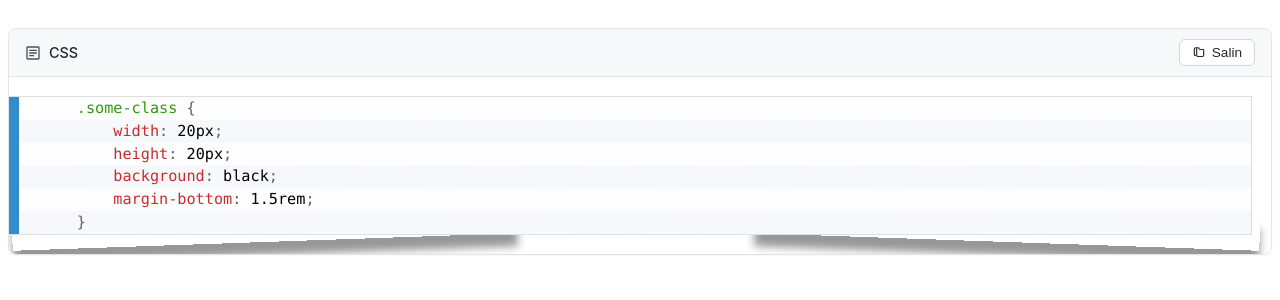
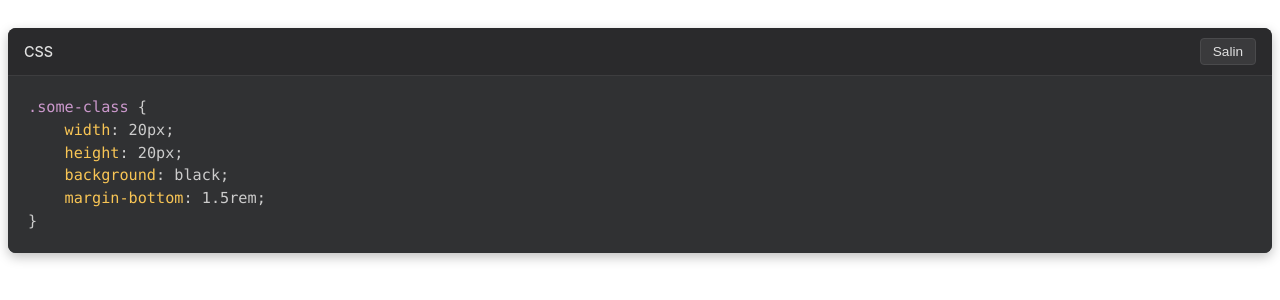
Before and after one commit to sugengprianto/html, a plain HTML site: page index.html in a window 1280 px wide. Drawn offline with nearby package versions, Linux system fonts and the light colour scheme.

Commit message:
Update index.html

```diff
--- a/index.html
+++ b/index.html
@@ -3,48 +3,40 @@
 <head>
     <meta charset="UTF-8">
     <meta name="viewport" content="width=device-width, initial-scale=1.0">
-    <title>Code Highlight Premium</title>
+    <title>Code Highlight Dark Theme</title>
 
-    <!-- Prism CSS dengan tema yang lebih modern -->
-    <link href="https://cdnjs.cloudflare.com/ajax/libs/prism/1.24.1/themes/prism-coy.min.css" rel="stylesheet" />
-    <!-- Prism JS + plugins -->
+    <!-- Prism CSS tanpa line numbers -->
+    <link href="https://cdnjs.cloudflare.com/ajax/libs/prism/1.24.1/themes/prism-tomorrow.min.css" rel="stylesheet" />
+    <!-- Prism JS -->
     <script src="https://cdnjs.cloudflare.com/ajax/libs/prism/1.24.1/prism.min.js"></script>
     <script src="https://cdnjs.cloudflare.com/ajax/libs/prism/1.24.1/components/prism-css.min.js"></script>
-    <script src="https://cdnjs.cloudflare.com/ajax/libs/prism/1.24.1/plugins/line-numbers/prism-line-numbers.min.js"></script>
 
     <style>
-        /* === VARIABEL DESAIN === */
+        /* === VARIABEL WARNA === */
         :root {
-            --border-color: #e1e4e8;
-            --header-bg: #f6f8fa;
-            --header-text: #24292e;
-            --btn-bg: #ffffff;
-            --btn-border: #d1d5da;
-            --btn-text: #24292e;
-            --btn-hover: #f3f4f6;
-            --success-bg: #f0fff4;
-            --success-border: #34d058;
-            --success-text: #22863a;
-            --error-bg: #ffeef0;
-            --error-border: #d73a49;
-            --error-text: #cb2431;
+            --bg-dark: #303133;
+            --header-dark: #2a2a2c;
+            --border-dark: #3d3d3f;
+            --text-light: #e0e0e0;
+            --btn-bg: #3a3a3c;
+            --btn-border: #4a4a4c;
+            --btn-text: #e0e0e0;
+            --btn-hover: #4a4a4c;
+            --success-bg: #1e3a1e;
+            --success-border: #2d5a2d;
+            --error-bg: #3a1e1e;
+            --error-border: #5a2d2d;
         }
 
         /* === STRUKTUR UTAMA === */
-        .code-premium {
+        .code-dark {
             position: relative;
             margin: 1.75rem 0;
             border-radius: 8px;
-            border: 1px solid var(--border-color);
             overflow: hidden;
-            box-shadow: 0 1px 3px rgba(0, 0, 0, 0.04);
-            background: white;
+            box-shadow: 0 4px 12px rgba(0, 0, 0, 0.25);
+            background: var(--bg-dark);
             transition: all 0.2s ease;
-        }
-
-        .code-premium:hover {
-            box-shadow: 0 3px 12px rgba(0, 0, 0, 0.08);
-            border-color: #d0d7de;
         }
 
         /* === HEADER === */
@@ -53,12 +45,12 @@
             justify-content: space-between;
             align-items: center;
             padding: 10px 16px;
-            background: var(--header-bg);
-            border-bottom: 1px solid var(--border-color);
+            background: var(--header-dark);
+            border-bottom: 1px solid var(--border-dark);
             font-family: -apple-system, BlinkMacSystemFont, "Segoe UI", Roboto, Helvetica, Arial, sans-serif;
             font-size: 0.9rem;
             font-weight: 500;
-            color: var(--header-text);
+            color: var(--text-light);
         }
 
         .language-tag {
@@ -67,70 +59,57 @@
             gap: 8px;
         }
 
-        .language-icon {
-            width: 16px;
-            height: 16px;
-            opacity: 0.8;
-        }
-
         /* === TOMBOL SALIN === */
         .copy-btn {
             padding: 5px 12px;
             background: var(--btn-bg);
             border: 1px solid var(--btn-border);
-            border-radius: 6px;
+            border-radius: 4px;
             cursor: pointer;
             font-size: 0.85rem;
             font-weight: 500;
             color: var(--btn-text);
-            transition: all 0.2s cubic-bezier(0.3, 0, 0.5, 1);
-            display: flex;
-            align-items: center;
-            gap: 6px;
+            transition: all 0.2s ease;
         }
 
         .copy-btn:hover {
             background: var(--btn-hover);
-            border-color: #c9cdd3;
-        }
-
-        .copy-btn svg {
-            width: 14px;
-            height: 14px;
+            border-color: #5a5a5c;
         }
 
         /* === AREA KODE === */
-        .code-content {
-            position: relative;
-        }
-
         pre[class*="language-"] {
             margin: 0;
             padding: 1.25rem;
             overflow-x: auto;
-            background: white;
+            background: var(--bg-dark) !important;
             font-size: 0.95rem;
             border-radius: 0 !important;
+        }
+
+        /* Menghilangkan highlight line number */
+        .line-numbers .line-numbers-rows {
+            display: none;
         }
 
         /* === STATUS TOMBOL === */
         .copy-success {
             background: var(--success-bg) !important;
             border-color: var(--success-border) !important;
-            color: var(--success-text) !important;
+            color: #4caf50 !important;
         }
 
         .copy-error {
             background: var(--error-bg) !important;
             border-color: var(--error-border) !important;
-            color: var(--error-text) !important;
+            color: #f44336 !important;
         }
 
         /* === RESPONSIF === */
         @media (max-width: 768px) {
-            .code-premium {
+            .code-dark {
+                margin: 1.25rem 0;
                 border-radius: 6px;
-                margin: 1.25rem 0;
             }
 
             pre[class*="language-"] {
@@ -148,83 +127,47 @@
                 font-size: 0.8rem;
             }
         }
-
-        /* === ANIMASI === */
-        @keyframes fadeIn {
-            from { opacity: 0; transform: translateY(-2px); }
-            to { opacity: 1; transform: translateY(0); }
-        }
-
-        .code-premium {
-            animation: fadeIn 0.3s ease-out;
-        }
     </style>
 </head>
 <body>
-    <div class="code-premium">
+    <div class="code-dark">
         <div class="code-header">
             <div class="language-tag">
-                <svg class="language-icon" viewBox="0 0 24 24" fill="none" xmlns="http://www.w3.org/2000/svg">
-                    <path d="M4 3H20C20.5523 3 21 3.44772 21 4V20C21 20.5523 20.5523 21 20 21H4C3.44772 21 3 20.5523 3 20V4C3 3.44772 3.44772 3 4 3Z" stroke="currentColor" stroke-width="2"/>
-                    <path d="M7 8H17" stroke="currentColor" stroke-width="2" stroke-linecap="round"/>
-                    <path d="M7 12H17" stroke="currentColor" stroke-width="2" stroke-linecap="round"/>
-                    <path d="M7 16H13" stroke="currentColor" stroke-width="2" stroke-linecap="round"/>
-                </svg>
                 <span>CSS</span>
             </div>
             <button class="copy-btn" onclick="copyCode(this)">
-                <svg viewBox="0 0 24 24" fill="none" xmlns="http://www.w3.org/2000/svg">
-                    <path d="M8 4V16C8 17.1046 8.89543 18 10 18H18C19.1046 18 20 17.1046 20 16V7C20 6.44772 19.5523 6 19 6H14C12.8954 6 12 5.10457 12 4V4C12 3.44772 11.5523 3 11 3H6C4.89543 3 4 3.89543 4 5V15C4 15.5523 4.44772 16 5 16H6" stroke="currentColor" stroke-width="2" stroke-linecap="round" stroke-linejoin="round"/>
-                </svg>
                 Salin
             </button>
         </div>
-        <div class="code-content">
-            <pre class="line-numbers"><code class="language-css">.some-class {
+        <pre><code class="language-css">.some-class {
     width: 20px;
     height: 20px;
     background: black;
     margin-bottom: 1.5rem;
 }</code></pre>
-        </div>
     </div>
 
     <script>
         function copyCode(button) {
-            const codeBlock = button.closest('.code-premium').querySelector('code');
+            const codeBlock = button.closest('.code-dark').querySelector('code');
             const textToCopy = codeBlock.textContent;
 
-            // Simpan elemen SVG asli
-            const originalSvg = button.innerHTML;
-
             navigator.clipboard.writeText(textToCopy).then(() => {
-                // Ubah tampilan tombol saat berhasil
-                button.innerHTML = `
-                    <svg viewBox="0 0 24 24" fill="none" xmlns="http://www.w3.org/2000/svg">
-                        <path d="M5 13L9 17L19 7" stroke="currentColor" stroke-width="2" stroke-linecap="round" stroke-linejoin="round"/>
-                    </svg>
-                    Tersalin!
-                `;
+                const originalText = button.textContent;
+                button.textContent = '✓ Tersalin';
                 button.classList.add('copy-success');
 
                 setTimeout(() => {
-                    button.innerHTML = originalSvg;
+                    button.textContent = originalText;
                     button.classList.remove('copy-success');
                 }, 2000);
             }).catch(err => {
                 console.error('Gagal menyalin: ', err);
-                button.innerHTML = `
-                    <svg viewBox="0 0 24 24" fill="none" xmlns="http://www.w3.org/2000/svg">
-                        <path d="M12 22C17.5228 22 22 17.5228 22 12C22 6.47715 17.5228 2 12 2C6.47715 2 2 6.47715 2 12C2 17.5228 6.47715 22 12 22Z" stroke="currentColor" stroke-width="2"/>
-                        <path d="M15 9L9 15" stroke="currentColor" stroke-width="2" stroke-linecap="round" stroke-linejoin="round"/>
-                        <path d="M9 9L15 15" stroke="currentColor" stroke-width="2" stroke-linecap="round" stroke-linejoin="round"/>
-                    </svg>
-                    Gagal
-                `;
+                button.textContent = '✗ Gagal';
                 button.classList.add('copy-error');
 
                 setTimeout(() => {
-                    button.innerHTML = originalSvg;
+                    button.textContent = 'Salin';
                     button.classList.remove('copy-error');
                 }, 2000);
             });
```
